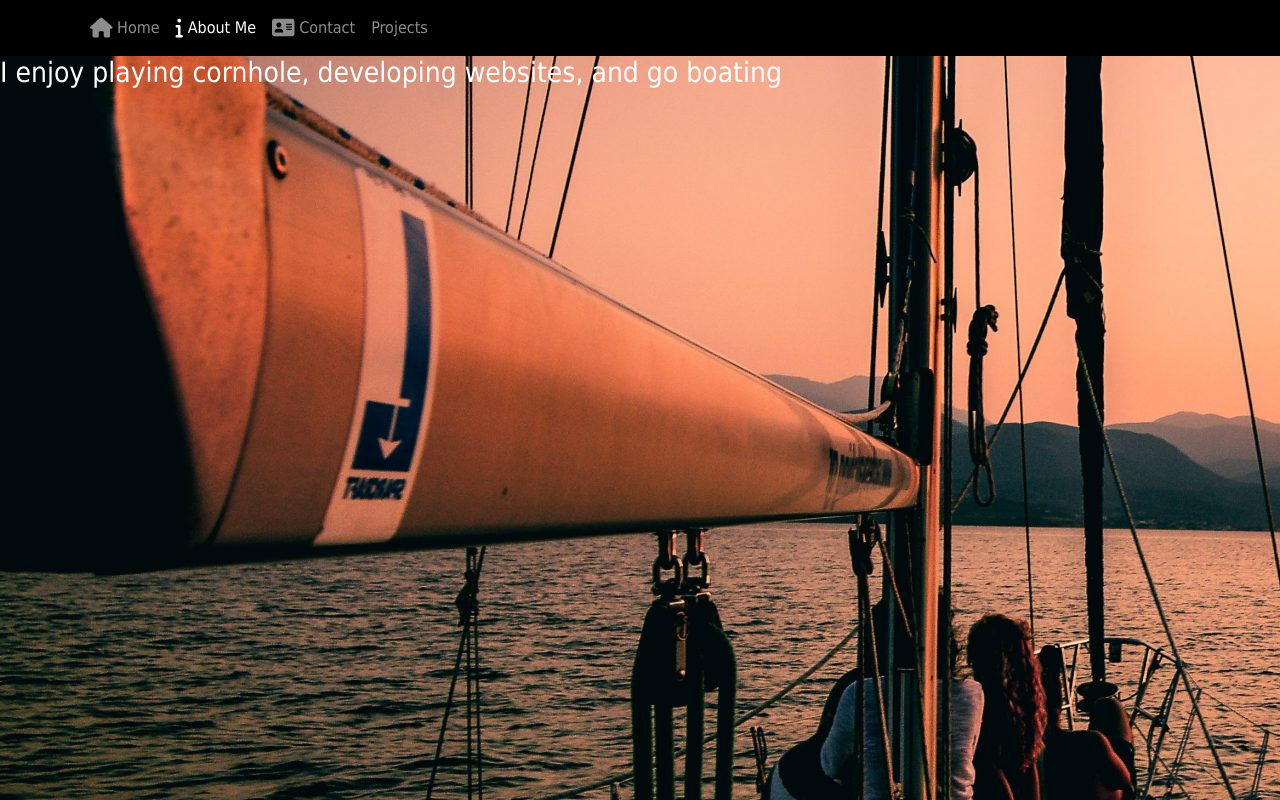
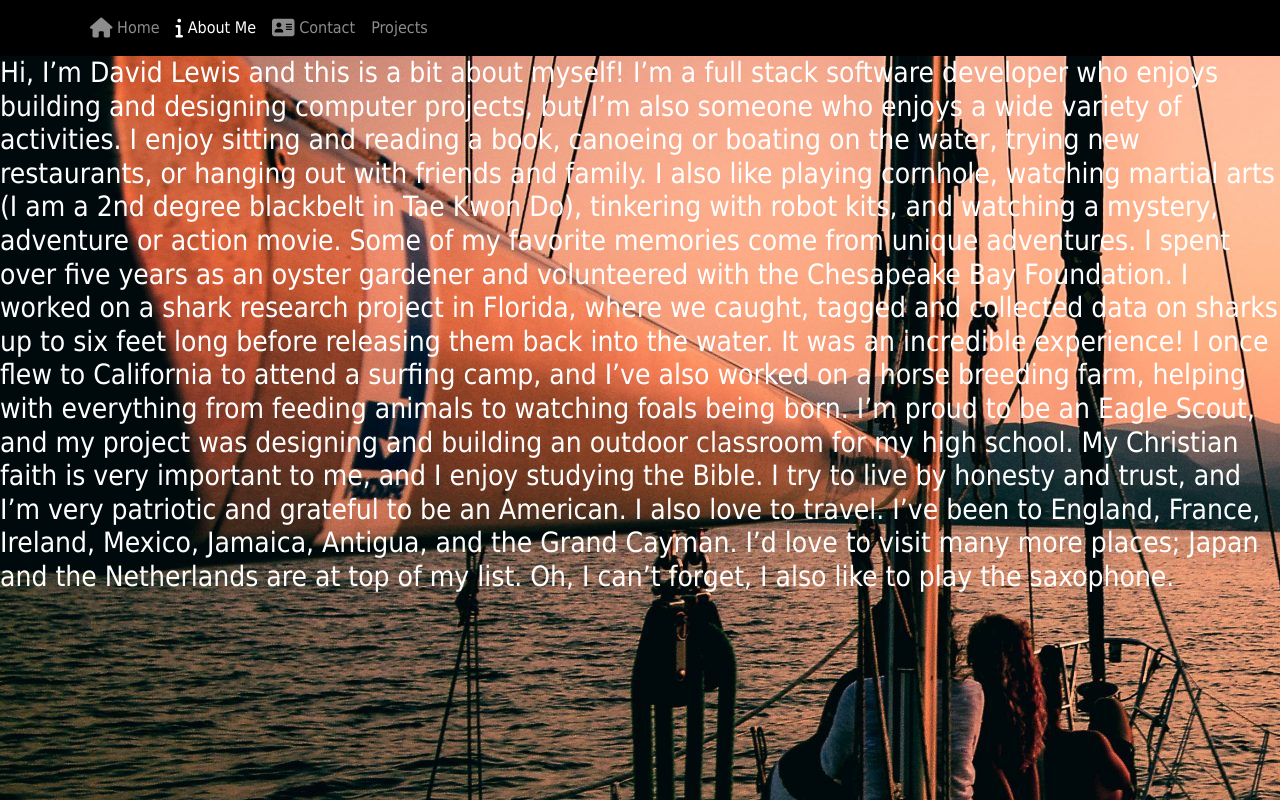
Before and after one commit to webdev041496/my-personal-portfolio, a website built with Parcel: page aboutme.html in a window 1280 px wide. Built offline with nearby package versions, Linux system fonts and the light colour scheme.

Commit message:
Added more more paragraphs within aboutme.html

```diff
--- a/aboutme.html
+++ b/aboutme.html
@@ -42,12 +42,12 @@
 
 
 
-    <h3>I enjoy playing cornhole, developing websites, and go boating</h3>
-
-
-
-
-
+    <h3>
+        Hi, I’m David Lewis and this is a bit about myself!  I’m a full stack software developer who enjoys building and designing computer projects, but I’m also someone who enjoys a wide variety of activities. I enjoy sitting and reading a book, canoeing or boating on the water, trying new restaurants, or hanging out with friends and family. I also like playing cornhole, watching martial arts (I am a 2nd degree blackbelt in Tae Kwon Do), tinkering with robot kits, and watching a mystery, adventure or action movie.
+        Some of my favorite memories come from unique adventures. I spent over five years as an oyster gardener and volunteered with the Chesapeake Bay Foundation. I worked on a shark research project in Florida, where we caught, tagged and collected data on sharks up to six feet long before releasing them back into the water.  It was an incredible experience!  I once flew to California to attend a surfing camp, and I’ve also worked on a horse breeding farm, helping with everything from feeding animals to watching foals being born. </ br>
+        I’m proud to be an Eagle Scout, and my project was designing and building an outdoor classroom for my high school. My Christian faith is very important to me, and I enjoy studying the Bible. I try to live by honesty and trust, and I’m very patriotic and grateful to be an American. </ br>
+        I also love to travel. I’ve been to England, France, Ireland, Mexico, Jamaica, Antigua, and the Grand Cayman.  I’d love to visit many more places; Japan and the Netherlands are at top of my list. Oh, I can’t forget, I also like to play the saxophone. </ br>
+    </h3>
 
 
 
```
